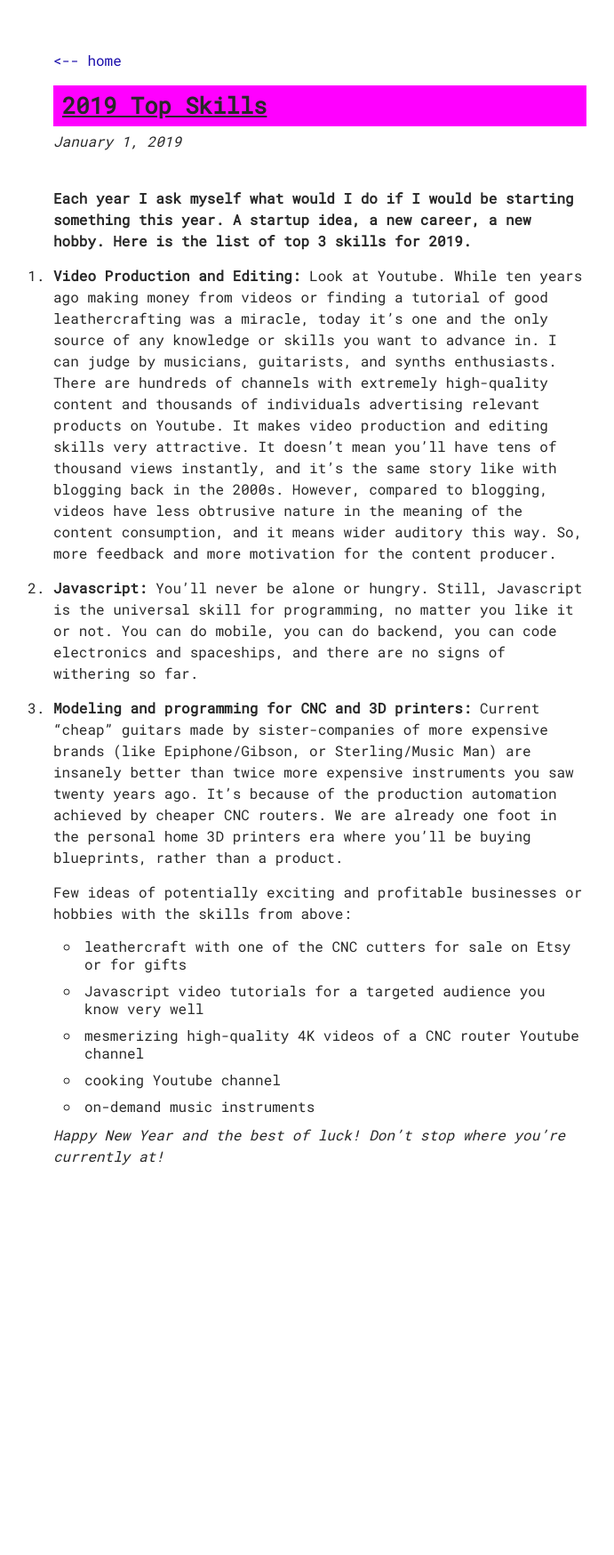
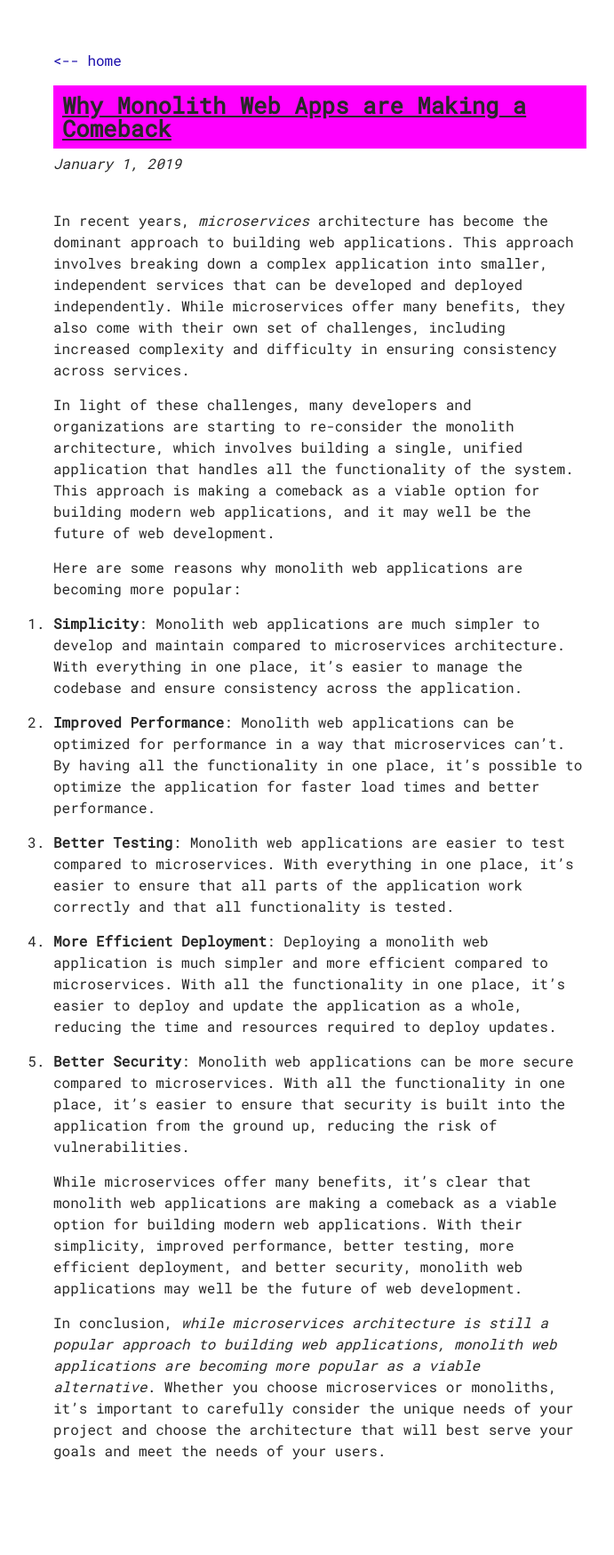
Before and after one commit to vshvedov/vladcodes, a Jekyll site: the page built from _posts/2019-01-01-2019-top-skills.md, in a window 1280 px wide. Shown: the whole page at 89% size, without its empty margins (280-971 px from the left). Built offline with Jekyll 4.4.1, drawn with Linux system fonts in a browser that asks for light colours; before the commit the page ends 1417 px from its top, so only the background shows below that.

Commit message:
Update 2019-01-01-2019-top-skills.md

```diff
--- a/_posts/2019-01-01-2019-top-skills.md
+++ b/_posts/2019-01-01-2019-top-skills.md
@@ -1,26 +1,24 @@
 ---
 layout: post
-title: 2019 Top Skills
+title: Why Monolith Web Apps are Making a Comeback
 ---
 
-> Each year I ask myself what would I do if I would be starting something this year. A startup idea, a new career, a new hobby. Here is the list of top 3 skills for 2019.
+In recent years, *microservices* architecture has become the dominant approach to building web applications. This approach involves breaking down a complex application into smaller, independent services that can be developed and deployed independently. While microservices offer many benefits, they also come with their own set of challenges, including increased complexity and difficulty in ensuring consistency across services.
 
-1. **Video Production and Editing:**
-Look at Youtube. While ten years ago making money from videos or finding a tutorial of good leathercrafting was a miracle, today it's one and the only source of any knowledge or skills you want to advance in. I can judge by musicians, guitarists, and synths enthusiasts. There are hundreds of channels with extremely high-quality content and thousands of individuals advertising relevant products on Youtube.
-It makes video production and editing skills very attractive. It doesn't mean you'll have tens of thousand views instantly, and it's the same story like with blogging back in the 2000s. However, compared to blogging, videos have less obtrusive nature in the meaning of the content consumption, and it means wider auditory this way. So, more feedback and more motivation for the content producer.
+In light of these challenges, many developers and organizations are starting to re-consider the monolith architecture, which involves building a single, unified application that handles all the functionality of the system. This approach is making a comeback as a viable option for building modern web applications, and it may well be the future of web development.
 
-2. **Javascript:**
-You'll never be alone or hungry. Still, Javascript is the universal skill for programming, no matter you like it or not. You can do mobile, you can do backend, you can code electronics and spaceships, and there are no signs of withering so far.
+Here are some reasons why monolith web applications are becoming more popular:
 
-3. **Modeling and programming for CNC and 3D printers:**
-Current "cheap" guitars made by sister-companies of more expensive brands (like Epiphone/Gibson, or Sterling/Music Man) are insanely better than twice more expensive instruments you saw twenty years ago. It's because of the production automation achieved by cheaper CNC routers. We are already one foot in the personal home 3D printers era where you'll be buying blueprints, rather than a product.
+1.  **Simplicity**: Monolith web applications are much simpler to develop and maintain compared to microservices architecture. With everything in one place, it's easier to manage the codebase and ensure consistency across the application.
 
-Few ideas of potentially exciting and profitable businesses or hobbies with the skills from above:
+2.  **Improved Performance**: Monolith web applications can be optimized for performance in a way that microservices can't. By having all the functionality in one place, it's possible to optimize the application for faster load times and better performance.
 
-- leathercraft with one of the CNC cutters for sale on Etsy or for gifts
-- Javascript video tutorials for a targeted audience you know very well
-- mesmerizing high-quality 4K videos of a CNC router Youtube channel
-- cooking Youtube channel
-- on-demand music instruments
+3. **Better Testing**: Monolith web applications are easier to test compared to microservices. With everything in one place, it's easier to ensure that all parts of the application work correctly and that all functionality is tested.
 
-*Happy New Year and the best of luck! Don't stop where you're currently at!*
+4.  **More Efficient Deployment**: Deploying a monolith web application is much simpler and more efficient compared to microservices. With all the functionality in one place, it's easier to deploy and update the application as a whole, reducing the time and resources required to deploy updates.
+
+5.  **Better Security**: Monolith web applications can be more secure compared to microservices. With all the functionality in one place, it's easier to ensure that security is built into the application from the ground up, reducing the risk of vulnerabilities.
+
+While microservices offer many benefits, it's clear that monolith web applications are making a comeback as a viable option for building modern web applications. With their simplicity, improved performance, better testing, more efficient deployment, and better security, monolith web applications may well be the future of web development.
+
+In conclusion, *while microservices architecture is still a popular approach to building web applications, monolith web applications are becoming more popular as a viable alternative*. Whether you choose microservices or monoliths, it's important to carefully consider the unique needs of your project and choose the architecture that will best serve your goals and meet the needs of your users.
```
